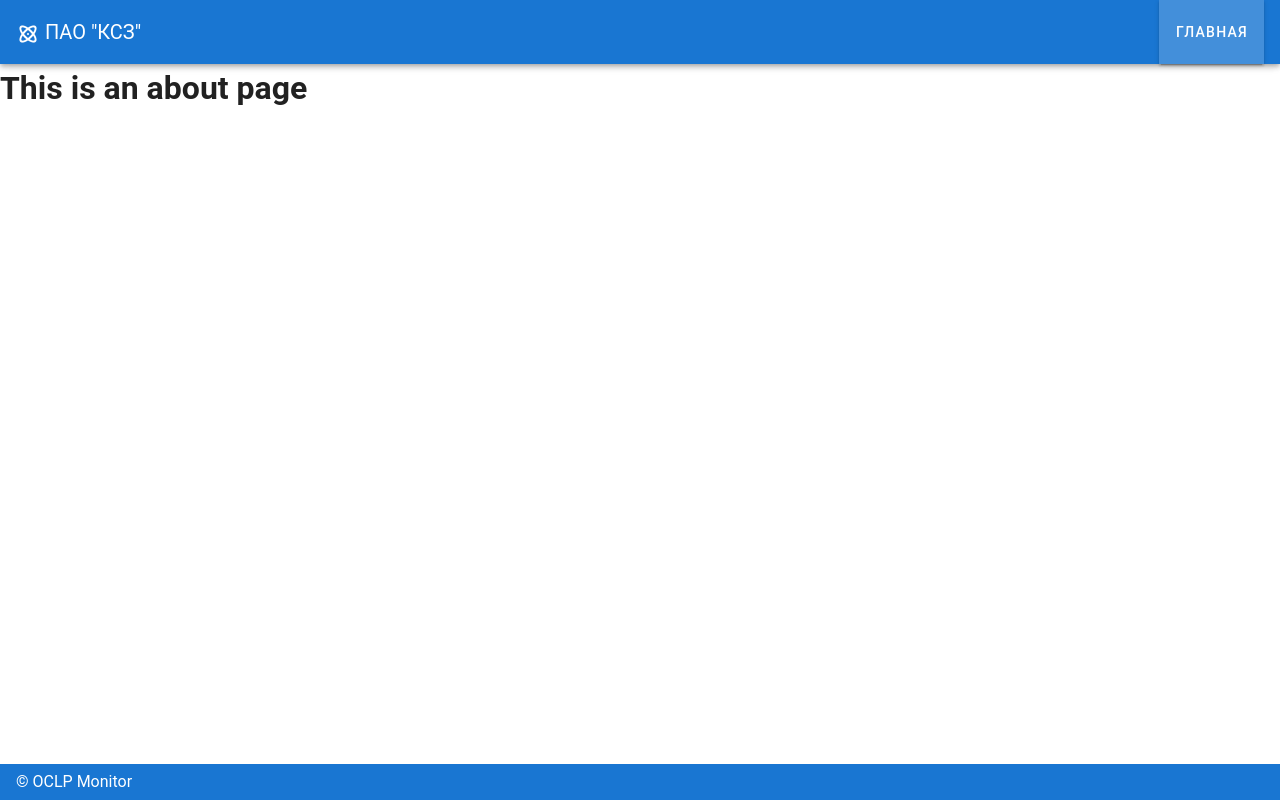
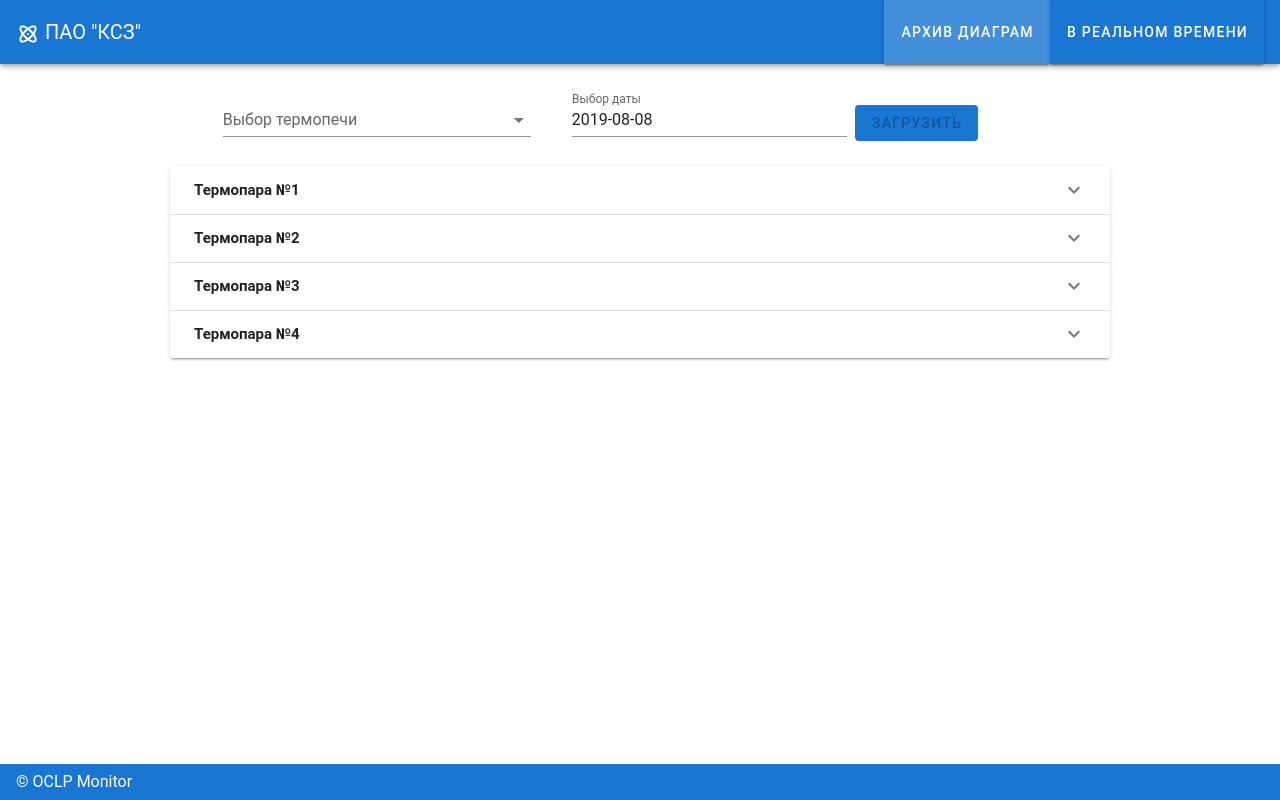
Before and after one commit to dmitryplohotnyuk/oclp, a Vue app: page / in a window 1280 px wide. Built offline with nearby package versions, Linux system fonts and the light colour scheme.

Commit message:
Added UI arhive

```diff
--- a/src/App.vue
+++ b/src/App.vue
@@ -2,7 +2,7 @@
   <v-app>
     <app-header></app-header>
     <v-content>
-      <router-view/>
+        <router-view/>
     </v-content>
     <app-footer></app-footer>
   </v-app>
--- a/src/views/AppHeader.vue
+++ b/src/views/AppHeader.vue
@@ -1,6 +1,6 @@
 <template>
   <div>
-    <v-toolbar app dark class="primary">
+    <v-toolbar dark class="primary">
       <v-toolbar-title>
         <v-icon>mdi-atom</v-icon>
         ПАО "КСЗ"
@@ -8,7 +8,12 @@
       <v-spacer></v-spacer>
       <v-toolbar-items>
         <v-btn to="/" class="primary">
-           Главная
+           Архив диаграм
+        </v-btn>
+      </v-toolbar-items>
+       <v-toolbar-items>
+        <v-btn to="/realtime" class="primary">
+           В реальном времени
         </v-btn>
       </v-toolbar-items>
     </v-toolbar>
--- a/src/views/AppTable.vue
+++ b/src/views/AppTable.vue
@@ -1,5 +1,129 @@
 <template>
-  <div class="about">
-    <h1>This is an about page</h1>
-  </div>
+   <v-container fluid grid-list-md>
+     <v-layout align-center justify-center>
+      <v-flex text-xs-center xs12>
+        <v-alert :value="true" type="warning" v-if="error">
+          {{error}}
+        </v-alert>
+      </v-flex>
+    </v-layout>
+
+    <v-layout align-center justify-center>
+      <v-flex xs3>
+        <v-select
+          v-model="termoPech"
+          :items="terms"
+          label="Выбор термопечи"
+          outline
+        ></v-select>
+      </v-flex>
+      <v-flex xs3>
+        <v-menu
+        ref="menu"
+        v-model="menu"
+        :close-on-content-click="false"
+        :return-value.sync="date"
+        transition="scale-transition"
+        offset-y
+        full-width
+        min-width="290px"
+        >
+          <template v-slot:activator="{ on }">
+            <v-text-field
+              v-model="date"
+              label="Выбор даты"
+              prepend-icon="mdi-event"
+              readonly
+              v-on="on"
+            ></v-text-field>
+          </template>
+          <v-date-picker v-model="date" no-title scrollable>
+            <v-spacer></v-spacer>
+            <v-btn text color="primary" @click="menu = false">Отмена</v-btn>
+            <v-btn text color="primary" @click="$refs.menu.save(date)">OK</v-btn>
+          </v-date-picker>
+        </v-menu>
+      </v-flex>
+      <v-flex xs2>
+         <v-btn  :disabled="accessButton" @click="ptintPage" text class="primary">Загрузить</v-btn>
+      </v-flex>
+    </v-layout>
+
+    <v-layout align-center justify-center>
+      <v-flex text-xs-center xs9>
+        <v-expansion-panels multiple>
+          <v-expansion-panel
+            v-for="(item,i) in dataTerm"
+            :key="i"
+          >
+            <v-expansion-panel-header><b>{{item.name}}</b></v-expansion-panel-header>
+            <v-expansion-panel-content>
+              <v-layout>
+                <v-flex>
+                  Стандартная диаграмма:
+                </v-flex>
+              </v-layout>
+              <v-layout>
+                <v-flex>
+                  Увеличенная диаграмма:
+                </v-flex>
+              </v-layout>
+            </v-expansion-panel-content>
+          </v-expansion-panel>
+        </v-expansion-panels>
+      </v-flex>
+    </v-layout>
+
+   </v-container>
 </template>
+
+<script>
+export default {
+  data() {
+    return {
+      error: '',
+      terms: [
+        { text: "Термопечь №7", value: "7" },
+        { text: "Термопечь №9", value: "9" },
+        { text: "Термопечь №10", value: "10" }
+      ],
+      date: new Date(new Date() - 24*3600*1000).toISOString().substr(0, 10),
+      menu: false,
+      termoPech: null,
+      dataTerm: [
+        {
+          name: 'Термопара №1',
+          url: 'url',
+          urlZoom: 'url-zoom'
+        },
+        {
+          name: 'Термопара №2',
+          url: 'url',
+          urlZoom: 'url-zoom'
+        },
+        {
+          name: 'Термопара №3',
+          url: 'url',
+          urlZoom: 'url-zoom'
+        },
+        {
+          name: 'Термопара №4',
+          url: 'url',
+          urlZoom: 'url-zoom'
+        }
+      ],
+      panels: [0,1,2,3]
+    }
+  },
+  computed: {
+      accessButton() {
+        return this.termoPech == null ? true : false
+      }
+  },
+  methods: {
+    ptintPage() {
+      window.print();
+    }
+  }
+}
+</script>
```
Also changed, not shown: src/views/HelloWorld.vue (deleted, +0 -142 lines), 1 other file (tests, documents, lock files or other folders).
